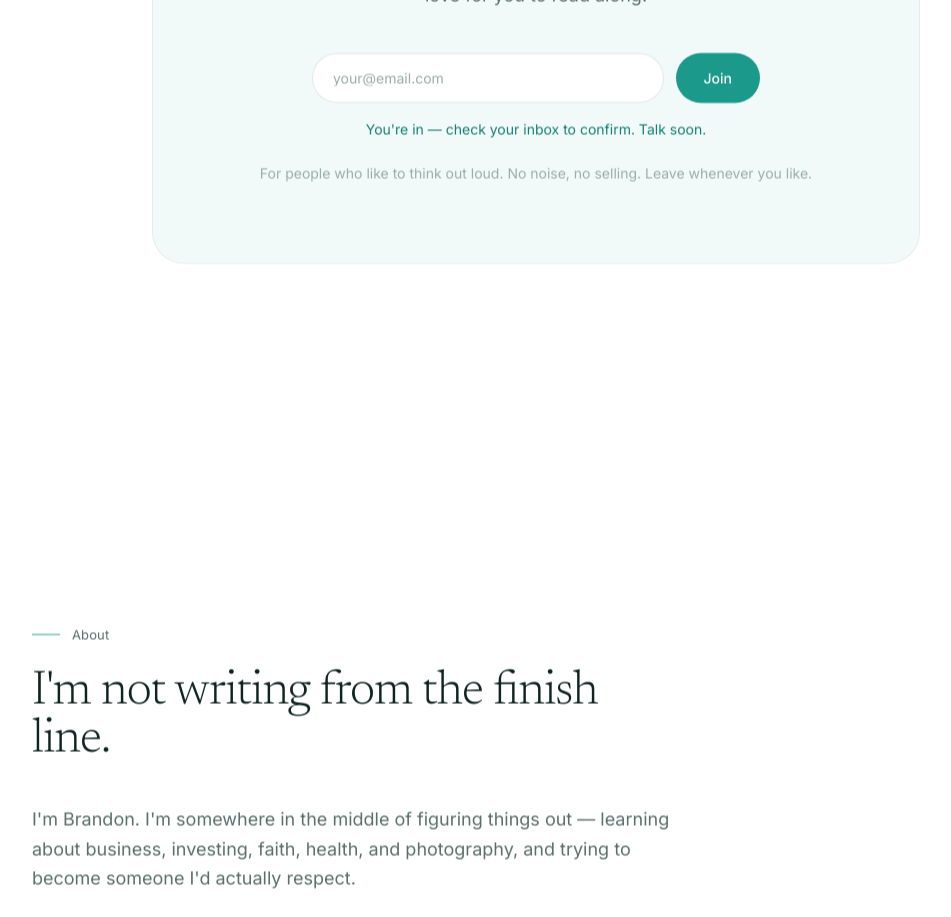
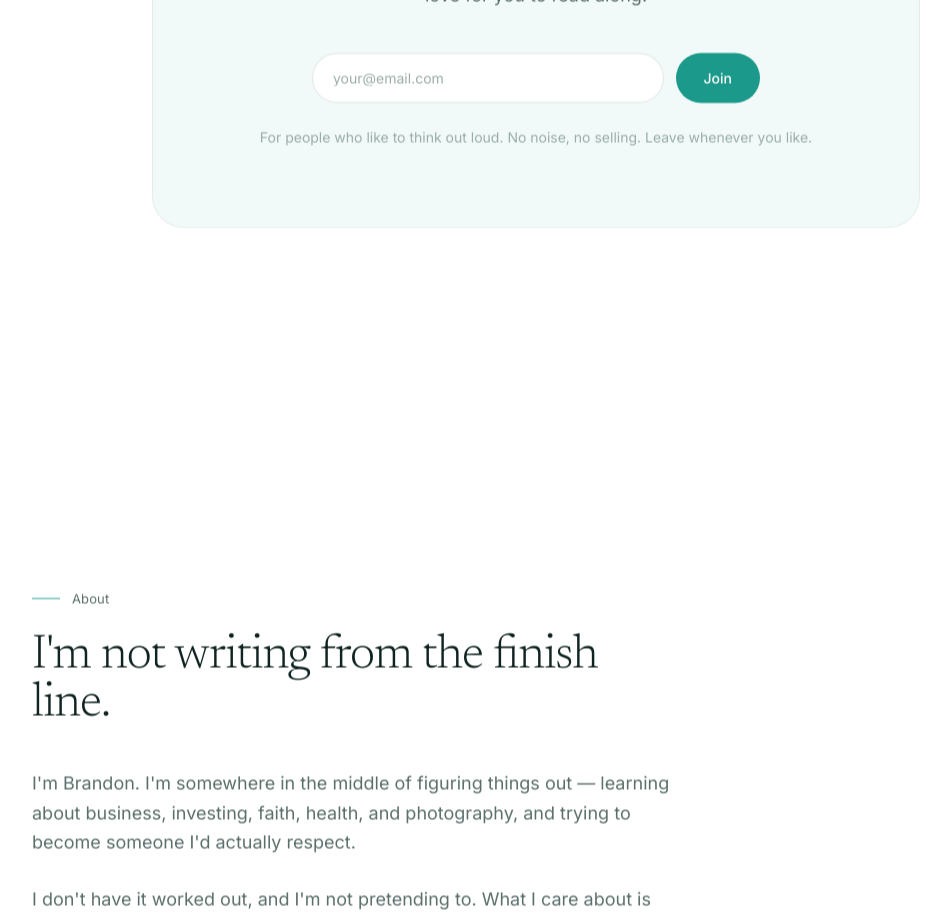
Before and after one commit to iambrandonpolk/brandon-polk-site, a Next.js app: page / in a window 1280 px wide. Shown: the part 1380-2297 px from the top of the page, without its empty margins (104-1055 px from the left). Built offline with nearby package versions, Linux system fonts and the light colour scheme.

Commit message:
Hide Kit success message until after signup

```diff
--- a/components/Newsletter.jsx
+++ b/components/Newsletter.jsx
@@ -105,7 +105,7 @@ function KitForm() {
       </div>
 
       <div
-        className="formkit-alert formkit-alert-success mt-4 text-sm text-[var(--brand-strong)]"
+        className="formkit-alert formkit-alert-success mt-4 text-sm text-[var(--brand-strong)] hidden"
         data-element="success"
       >
         <div className="formkit-success-content">
```
